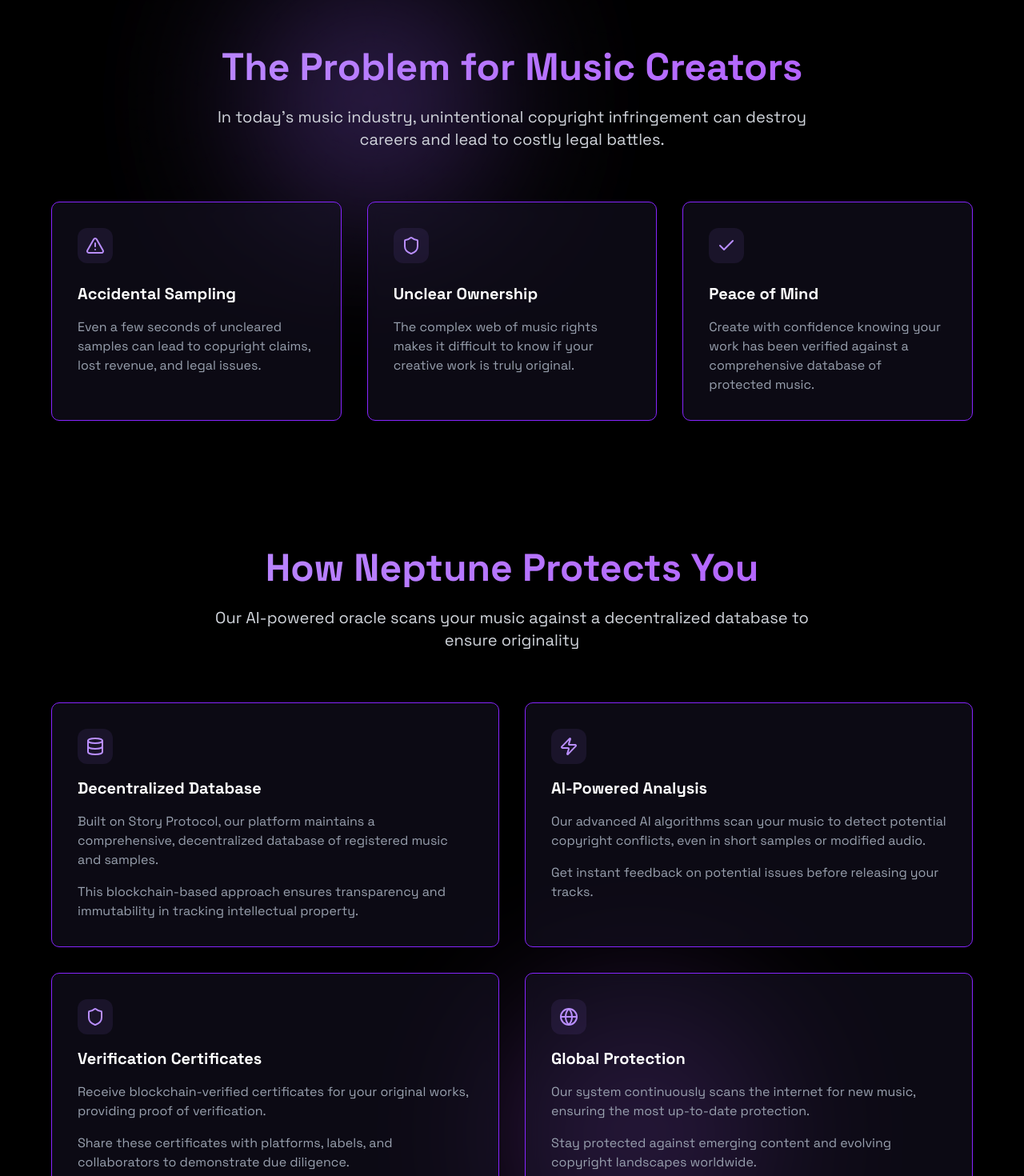
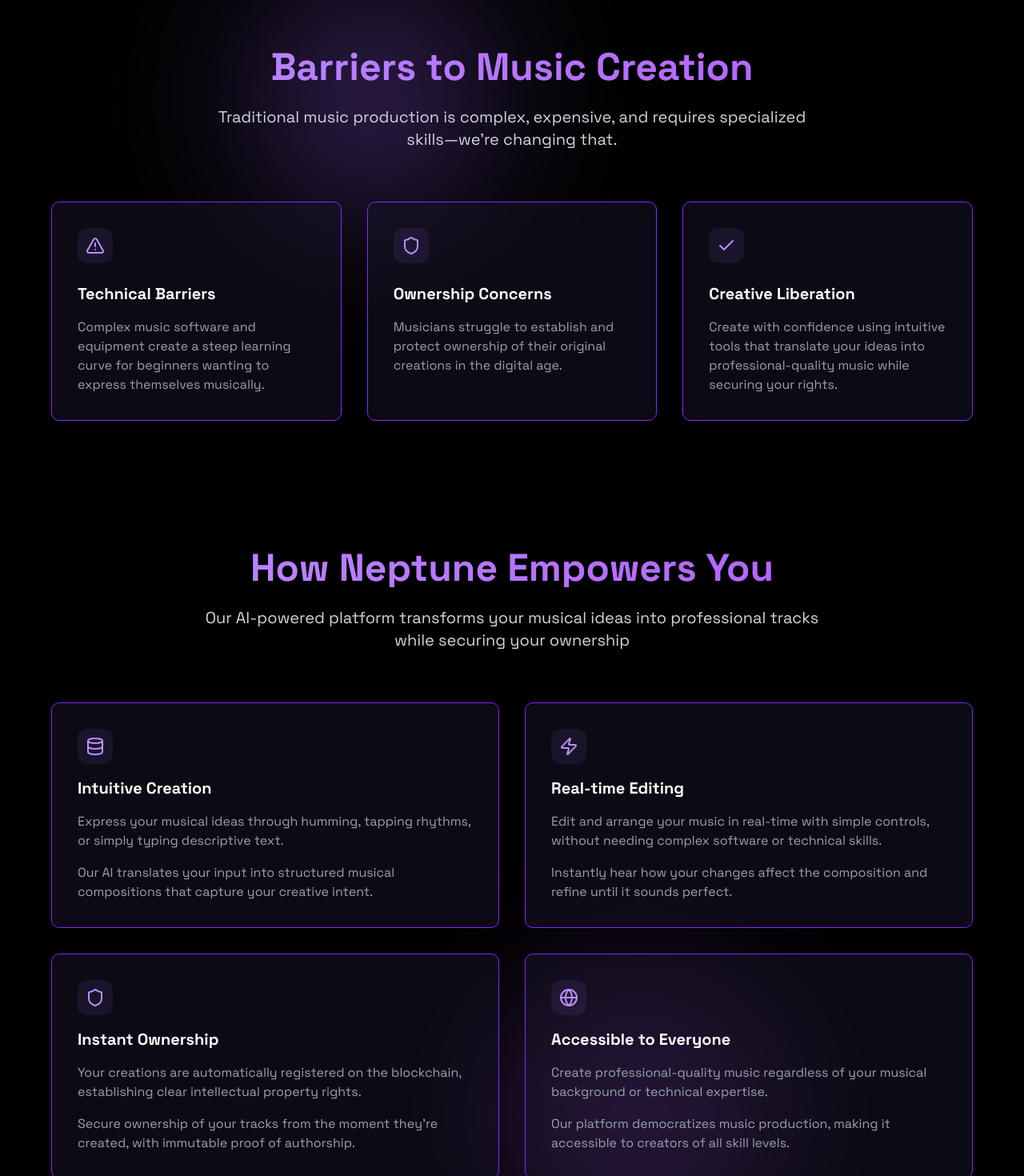
Before and after one commit to NeelKondapalli/neptunev1, a Next.js app in the folder neptune/: page / in a window 1280 px wide. Shown: the part 820-2290 px from the top of the page at 80% size. Built offline with nearby package versions, Linux system fonts and the light colour scheme; no server answers.

Commit message:
altered for pivoy

```diff
--- a/neptune/src/components/features.tsx
+++ b/neptune/src/components/features.tsx
@@ -41,10 +41,10 @@
       <div ref={featuresRef} className="relative z-10 max-w-6xl mx-auto">
         <div className="text-center mb-16 fade-in-up">
           <h2 className="text-3xl md:text-5xl font-bold mb-6 text-neptune-gradient">
-            How Neptune Protects You
+            How Neptune Empowers You
           </h2>
           <p className="text-xl text-gray-300 max-w-3xl mx-auto">
-            Our AI-powered oracle scans your music against a decentralized database to ensure originality
+            Our AI-powered platform transforms your musical ideas into professional tracks while securing your ownership
           </p>
         </div>
 
@@ -54,13 +54,13 @@
               <Database className="h-6 w-6" style={{ color: "var(--neptune-violet-400)" }} />
             </div>
             <h3 className="text-xl font-bold mb-4 text-white flex items-center gap-2">
-              Decentralized Database
+              Intuitive Creation
             </h3>
             <p className="text-gray-400 mb-4">
-              Built on Story Protocol, our platform maintains a comprehensive, decentralized database of registered music and samples.
+              Express your musical ideas through humming, tapping rhythms, or simply typing descriptive text.
             </p>
             <p className="text-gray-400">
-              This blockchain-based approach ensures transparency and immutability in tracking intellectual property.
+              Our AI translates your input into structured musical compositions that capture your creative intent.
             </p>
           </div>
 
@@ -69,13 +69,13 @@
               <Zap className="h-6 w-6" style={{ color: "var(--neptune-violet-400)" }} />
             </div>
             <h3 className="text-xl font-bold mb-4 text-white flex items-center gap-2">
-              AI-Powered Analysis
+              Real-time Editing
             </h3>
             <p className="text-gray-400 mb-4">
-              Our advanced AI algorithms scan your music to detect potential copyright conflicts, even in short samples or modified audio.
+              Edit and arrange your music in real-time with simple controls, without needing complex software or technical skills.
             </p>
             <p className="text-gray-400">
-              Get instant feedback on potential issues before releasing your tracks.
+              Instantly hear how your changes affect the composition and refine until it sounds perfect.
             </p>
           </div>
 
@@ -84,13 +84,13 @@
               <Shield className="h-6 w-6" style={{ color: "var(--neptune-violet-400)" }} />
             </div>
             <h3 className="text-xl font-bold mb-4 text-white flex items-center gap-2">
-              Verification Certificates
+              Instant Ownership
             </h3>
             <p className="text-gray-400 mb-4">
-              Receive blockchain-verified certificates for your original works, providing proof of verification.
+              Your creations are automatically registered on the blockchain, establishing clear intellectual property rights.
             </p>
             <p className="text-gray-400">
-              Share these certificates with platforms, labels, and collaborators to demonstrate due diligence.
+              Secure ownership of your tracks from the moment they're created, with immutable proof of authorship.
             </p>
           </div>
 
@@ -99,13 +99,13 @@
               <Globe className="h-6 w-6" style={{ color: "var(--neptune-violet-400)" }} />
             </div>
             <h3 className="text-xl font-bold mb-4 text-white flex items-center gap-2">
-              Global Protection
+              Accessible to Everyone
             </h3>
             <p className="text-gray-400 mb-4">
-              Our system continuously scans the internet for new music, ensuring the most up-to-date protection.
+              Create professional-quality music regardless of your musical background or technical expertise.
             </p>
             <p className="text-gray-400">
-              Stay protected against emerging content and evolving copyright landscapes worldwide.
+              Our platform democratizes music production, making it accessible to creators of all skill levels.
             </p>
           </div>
         </div>
--- a/neptune/src/components/hero.tsx
+++ b/neptune/src/components/hero.tsx
@@ -256,7 +256,7 @@
 
         <div className="mb-8 fade-in-up" style={{ animationDelay: "0.3s" }}>
           <p className="text-xl md:text-2xl text-gray-300 max-w-3xl mx-auto">
-          The AI-powered oracle protecting music creators from unintentional copyright infringement
+          Make music creation as effortless as writing text—just hum, tap, or type, and own your original track instantly
           </p>
         </div>
 
@@ -312,7 +312,7 @@
           </span>
           <span className="flex items-center gap-2">
             <span className="w-2 h-2 rounded-full bg-[var(--neptune-purple-400)]"></span>
-            Blockchain Verified
+            Blockchain Verified Ownership
           </span>
         </div>
       </div>
--- a/neptune/src/components/problem.tsx
+++ b/neptune/src/components/problem.tsx
@@ -43,10 +43,9 @@
 
       <div ref={problemRef} className="relative z-10 max-w-6xl mx-auto">
         <div className="text-center mb-16 fade-in-up">
-          <h2 className="text-3xl md:text-5xl font-bold mb-6 text-neptune-gradient">The Problem for Music Creators</h2>
+          <h2 className="text-3xl md:text-5xl font-bold mb-6 text-neptune-gradient">Barriers to Music Creation</h2>
           <p className="text-xl text-gray-300 max-w-3xl mx-auto">
-            In today's music industry, unintentional copyright infringement can destroy careers and lead to costly legal
-            battles.
+            Traditional music production is complex, expensive, and requires specialized skills—we're changing that.
           </p>
         </div>
 
@@ -55,9 +54,9 @@
             <div className="feature-icon mb-6">
               <AlertTriangle className="h-6 w-6" style={{ color: "var(--neptune-violet-400)" }} />
             </div>
-            <h3 className="text-xl font-bold mb-4 text-white">Accidental Sampling</h3>
+            <h3 className="text-xl font-bold mb-4 text-white">Technical Barriers</h3>
             <p className="text-gray-400">
-              Even a few seconds of uncleared samples can lead to copyright claims, lost revenue, and legal issues.
+              Complex music software and equipment create a steep learning curve for beginners wanting to express themselves musically.
             </p>
           </div>
 
@@ -65,9 +64,9 @@
             <div className="feature-icon mb-6">
               <Shield className="h-6 w-6" style={{ color: "var(--neptune-violet-400)" }} />
             </div>
-            <h3 className="text-xl font-bold mb-4 text-white">Unclear Ownership</h3>
+            <h3 className="text-xl font-bold mb-4 text-white">Ownership Concerns</h3>
             <p className="text-gray-400">
-              The complex web of music rights makes it difficult to know if your creative work is truly original.
+              Musicians struggle to establish and protect ownership of their original creations in the digital age.
             </p>
           </div>
 
@@ -75,10 +74,9 @@
             <div className="feature-icon mb-6">
               <Check className="h-6 w-6" style={{ color: "var(--neptune-violet-400)" }} />
             </div>
-            <h3 className="text-xl font-bold mb-4 text-white">Peace of Mind</h3>
+            <h3 className="text-xl font-bold mb-4 text-white">Creative Liberation</h3>
             <p className="text-gray-400">
-              Create with confidence knowing your work has been verified against a comprehensive database of protected
-              music.
+              Create with confidence using intuitive tools that translate your ideas into professional-quality music while securing your rights.
             </p>
           </div>
         </div>
--- a/neptune/src/components/waitlist.tsx
+++ b/neptune/src/components/waitlist.tsx
@@ -124,7 +124,7 @@
               Join the Waitlist
             </h2>
             <p className="mx-auto max-w-[700px] text-gray-300 md:text-lg">
-              Be the first to know when we launch and protect your music from copyright issues.
+              Be the first to create and own music with our revolutionary AI platform.
             </p>
           </div>
 
@@ -167,9 +167,11 @@
 
           <div className="flex items-center gap-2 text-sm text-gray-400">
             <div className="h-px w-16 bg-gradient-to-r from-transparent to-[var(--neptune-violet-600)]"></div>
-            <span>AI-Powered</span>
+            <span>Create</span>
             <span>•</span>
-            <span>Blockchain Verified</span>
+            <span>Edit</span>
+            <span>•</span>
+            <span>Own</span>
             <div className="h-px w-16 bg-gradient-to-l from-transparent to-[var(--neptune-violet-600)]"></div>
           </div>
         </div>
```
